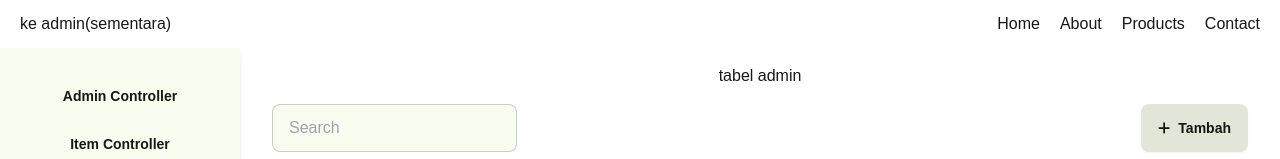
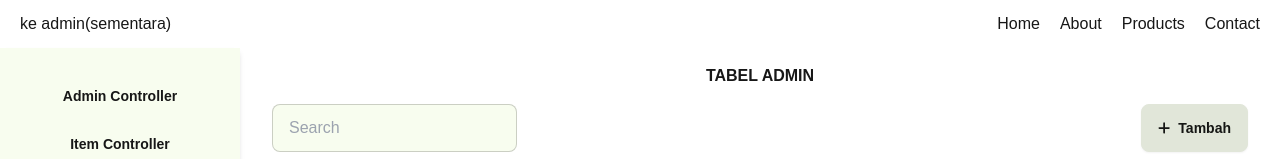
Before and after one commit to Deoca27/manusia-biasa, a Next.js app: page /admin/admin_controller in a window 1280 px wide. Shown: the top 159 px of the page. Built offline with nearby package versions, Linux system fonts and the light colour scheme; no server answers; the database is empty.

Commit message:
jhoshe; membuat font pada TABEL ADMIN menjadi extrabold

```diff
--- a/app/admin/admin_controller/page.tsx
+++ b/app/admin/admin_controller/page.tsx
@@ -32,7 +32,7 @@ export default function AdminPage() {
 
   return (
     <>
-    <div className="text-center pb-4">tabel admin</div>
+    <div className="text-center pb-4 font-extrabold">TABEL ADMIN</div>
       <div className="grid grid-cols-10 gap-4 items-center pb-2">
         <div className=" col-start-1 col-end-4"><input type="text" placeholder="Search" className="input input-bordered w-full "
           onChange={(e) => {
```
